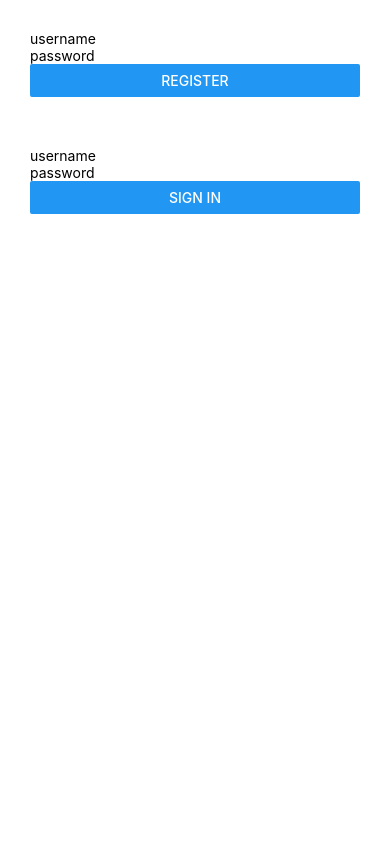
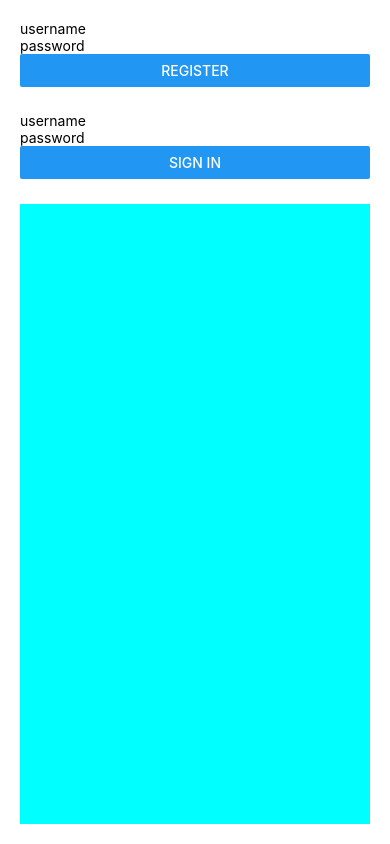
Before and after one commit to harir8281/React-native-Firebase-9.0.0-user-authentication-firestore, a React Native app: screen / in a window 390 px wide. Built offline with nearby package versions, Linux system fonts and the light colour scheme.

Commit message:
UI updated

```diff
--- a/App.js
+++ b/App.js
@@ -47,6 +47,9 @@ const App = () => {
     .then((re)=>{
       setIsSignedIn(false)
       Alert.alert("Signout successfully")
+      setSignInEmail('')
+      setSignInPassword('')
+
     })
     .catch((err)=>{
       console.log(err)
@@ -94,6 +97,8 @@ const App = () => {
         <Button title="sign in" onPress={signInUser} />
         }
       </View>
+      <View style={styles.thirdview} >
+      </View>
     </View>
   );
 };
@@ -102,10 +107,14 @@ export default App;
 
 const styles = StyleSheet.create({
   container: {
-    padding: 30,
+    padding: 20,
     flex: 1,
   },
   underview: {
-    marginVertical: 50,
+    marginVertical: 25,
   },
+  thirdview:{
+    backgroundColor:"cyan",
+    flex:1
+  }
 });
```
